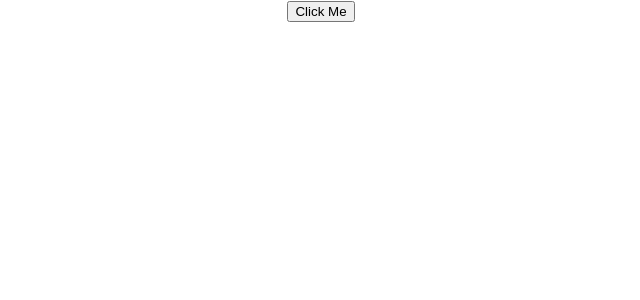
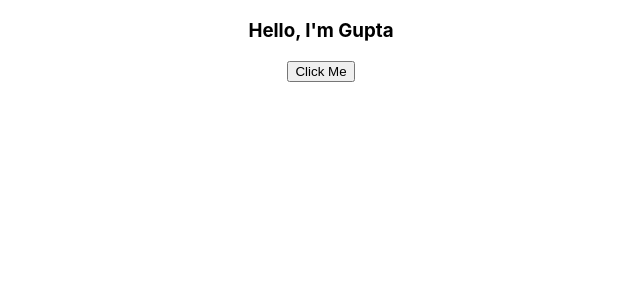
Before and after one commit to mvssgupta/UnderstandingReact, a React (Create React App) app: page / in a window 1280 px wide. Shown: the top 300 px of the page, without its empty margins (319-959 px from the left). Built offline with nearby package versions, Linux system fonts and the light colour scheme.

Commit message:
Event binding in react

```diff
--- a/src/App.js
+++ b/src/App.js
@@ -4,7 +4,8 @@ import './App.css';
 // import GreetPersons from './components/GreetPersons';
 // import Message from './components/Message';
 // import Counter from './components/Counter';
-import ClickFunction from './components/ClickFunction';
+// import ClickFunction from './components/ClickFunction';
+import EventBinding from './components/EventBinding';
 
 function App() {
   return (
@@ -15,7 +16,8 @@ function App() {
       <GreetPersons name="Srinu"><button>Click me</button></GreetPersons> */}
       {/* <Message/> */}
       {/* <Counter/> */}
-      <ClickFunction></ClickFunction>
+      {/* <ClickFunction></ClickFunction> */}
+      <EventBinding></EventBinding>
     </div>
   );
 }
--- /dev/null
+++ b/src/components/EventBinding.js
@@ -0,0 +1,54 @@
+import React, { Component } from 'react'
+
+class EventBinding extends Component {
+
+    constructor(props) {
+      super(props)
+
+      this.state = {
+         message: "Hello, I'm Gupta"
+      }
+
+    //   this is event binding in the constructor itself
+      this.ButtonHandler  = this.ButtonHandler.bind(this)
+    }
+
+    // ButtonHandler()
+    // {
+    //     this.setState ({
+    //         message : "Welcome to my Personal Website!"
+    //     })
+    // }
+
+    // final version ( using class property as arrow function) -> this is called as class property approach
+    ButtonHandler = () => {
+        this.setState ({
+            message : "Welcome to my Personal Website!"
+        })
+    }
+
+    // generally there are four types of event binding
+  render() {
+    return (
+      <div>
+        <h3>{this.state.message}</h3>
+
+        {/* event binding in render method as follows */}
+        {/* <button onClick={this.ButtonHandler.bind(this)}>Click Me</button> */}
+
+        {/* event binding using arrow function as follows */}
+        {/* <button onClick={() => this.ButtonHandler()}>Click Me</button> */}
+
+        {/* event binding in the constructor itself  , in general this is the best way to bind
+        since binding happens only once that is in the constructor*/}
+        {/* <button onClick={this.ButtonHandler}>Click Me</button> */}
+
+        {/* the final approach is using class property as arrow function */}
+        <button onClick={this.ButtonHandler}>Click Me</button>
+
+      </div>
+    )
+  }
+}
+
+export default EventBinding
```
